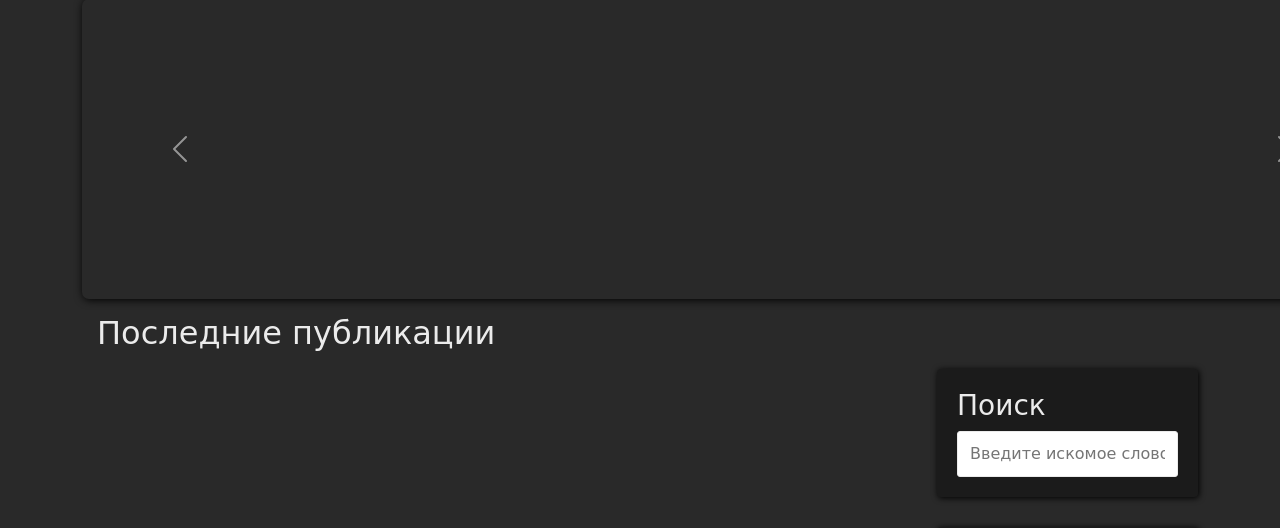
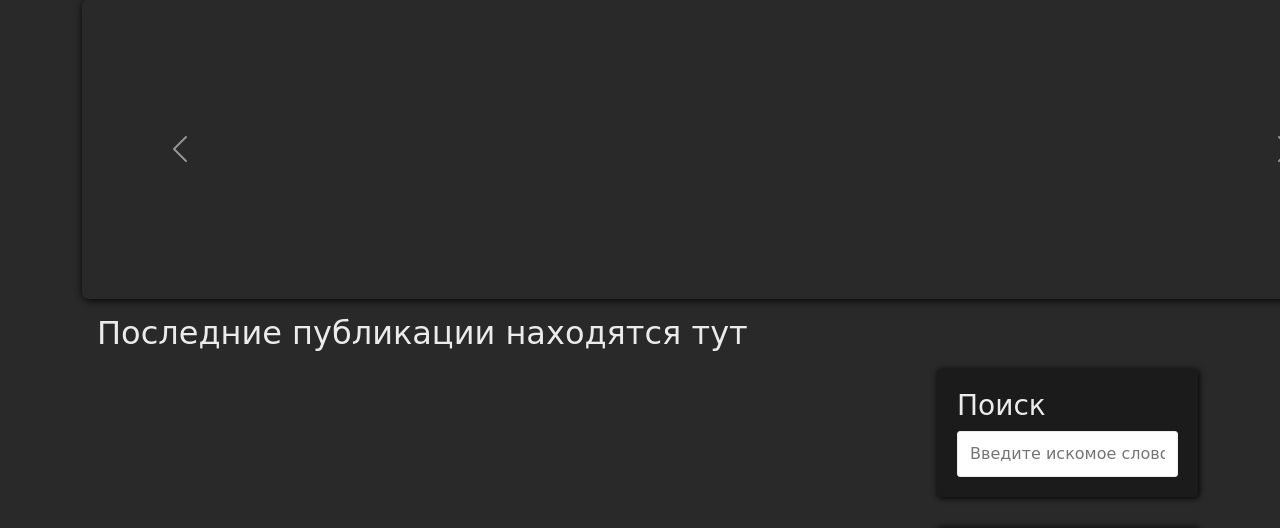
Before and after one commit to PhizicalSF/my-web_site, a PHP site: page /my-web_site/ in a window 1280 px wide; the page is wider, and only the part inside the window is pictured. Shown: the part 134-662 px from the top of that part. Run offline with PHP 8.4, Linux system fonts and the light colour scheme; data that the repository does not hold is empty; some libraries are stand-ins or nearby versions; some web fonts are replaced.

Commit message:
фыв
фыв

```diff
--- a/index.php
+++ b/index.php
@@ -76,7 +76,7 @@ include "app/database/database.php";
             <div class="content row">
                 <!--Основной контент-->
                 <div class="main-content col-md-9 col-12">
-                    <h2>Последние публикации</h2>
+                    <h2>Последние публикации находятся тут</h2>
 
                     <?php foreach ($db_poem_posts as $key => $value) : ?>
                         <div class="post_row">
```
